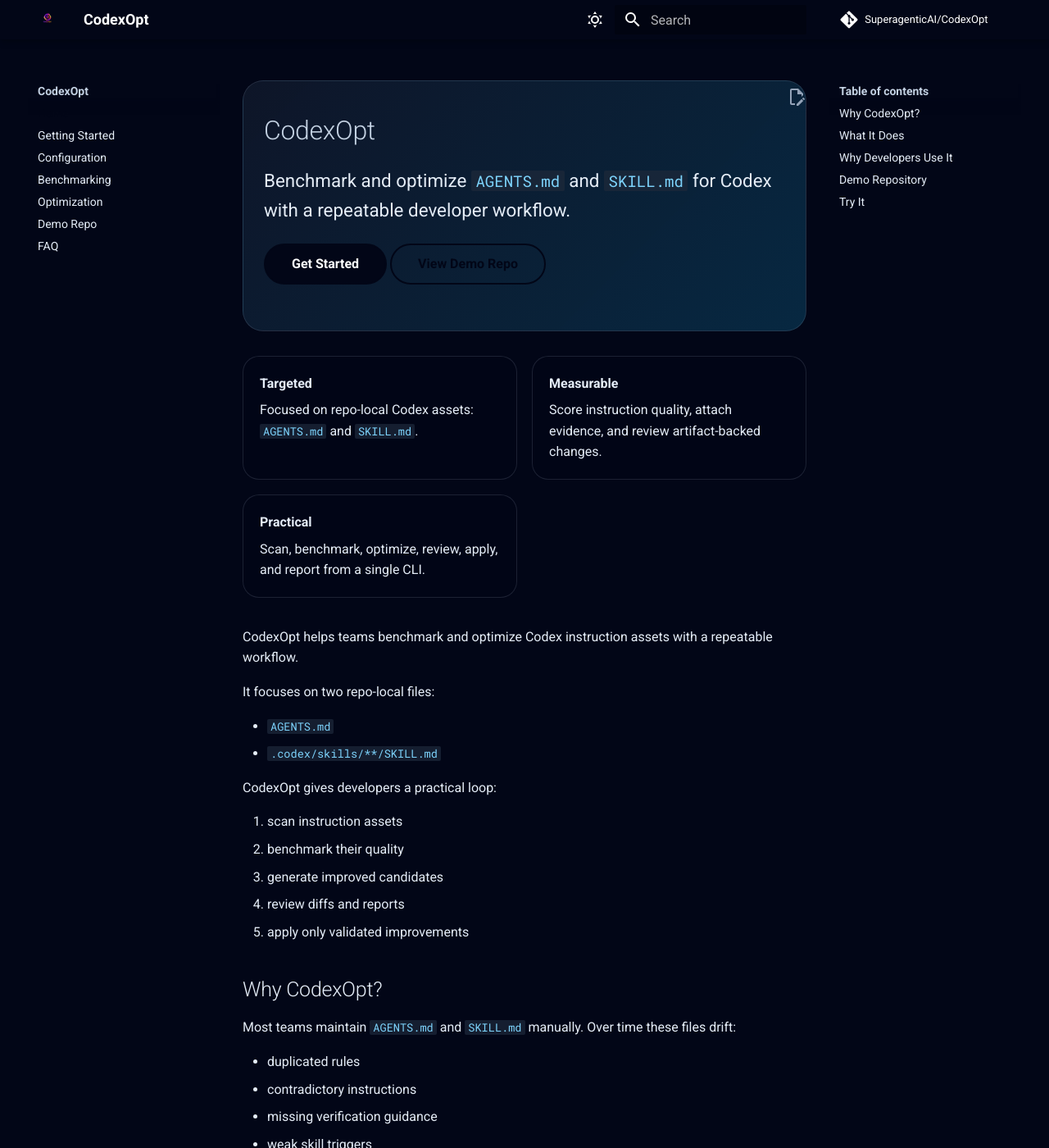
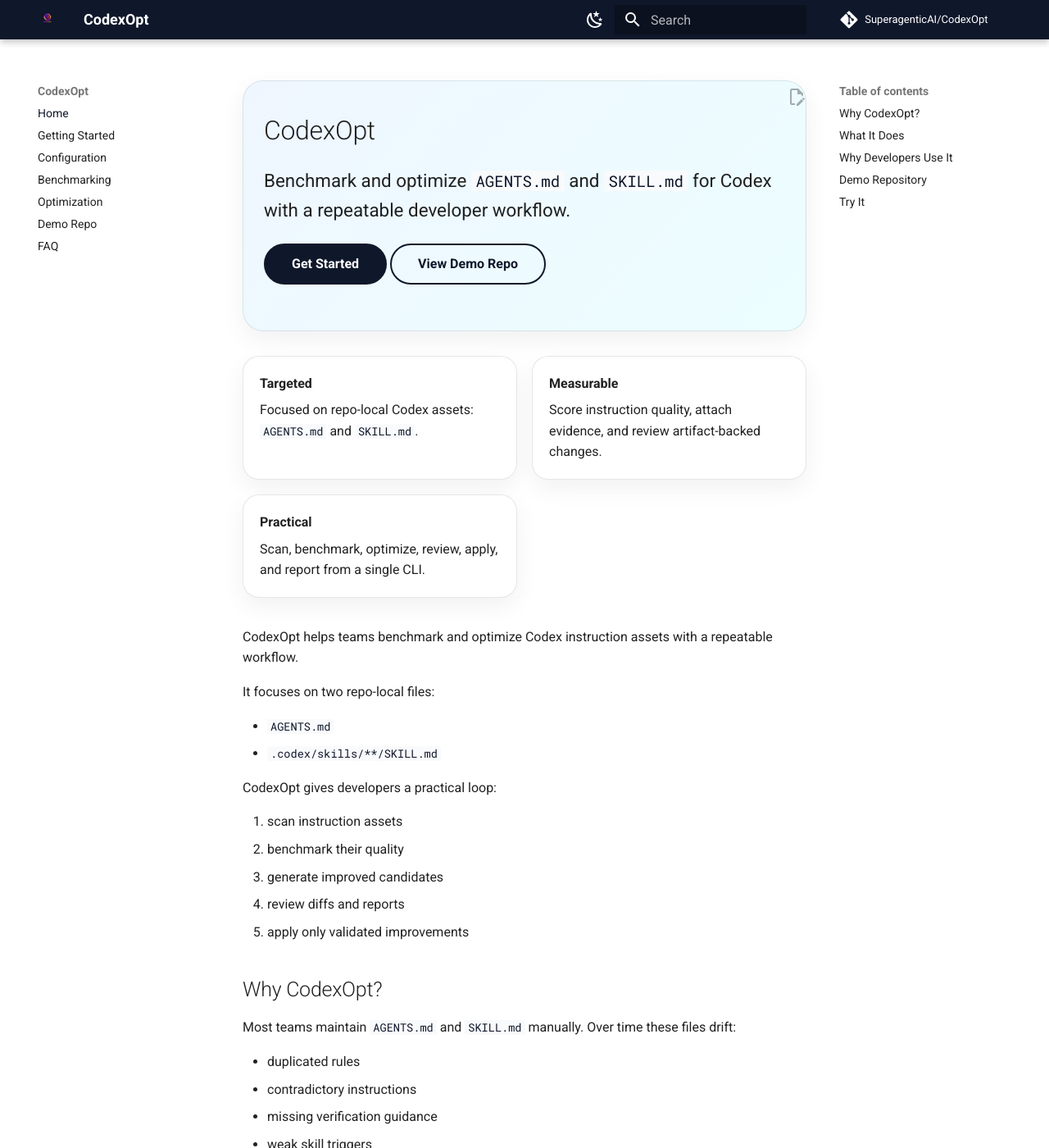
Before and after one commit to SuperagenticAI/CodexOpt, an MkDocs documentation site: the page built from docs/index.md, in a window 1280 px wide and 1400 px high. Shown: the whole window at 82% size. Built offline with MkDocs 1.6.1 and Material for MkDocs 9.7.7, drawn with Linux system fonts in a browser that asks for light colours; comment, search, counter and statistics services are not loaded.

Commit message:
Improve docs theme contrast and code readability

```diff
--- a/docs/stylesheets/extra.css
+++ b/docs/stylesheets/extra.css
@@ -3,28 +3,46 @@
   --md-primary-fg-color--light: #1e293b;
   --md-primary-fg-color--dark: #020617;
   --md-accent-fg-color: #0f766e;
+  --md-default-bg-color: #ffffff;
+  --md-default-bg-color--light: #f8fafc;
+  --md-default-bg-color--lighter: #eef2f7;
+  --md-default-fg-color: #0f172a;
+  --md-default-fg-color--light: #334155;
+  --md-default-fg-color--lighter: #64748b;
   --codexopt-hero-start: #eff6ff;
   --codexopt-hero-end: #ecfeff;
-  --codexopt-card-border: rgba(15, 23, 42, 0.08);
+  --codexopt-card-border: rgba(15, 23, 42, 0.1);
+  --codexopt-card-bg: #ffffff;
+  --codexopt-card-shadow: 0 10px 30px rgba(15, 23, 42, 0.06);
+  --codexopt-link: #0f766e;
+  --codexopt-code-bg: #f8fafc;
+  --codexopt-code-fg: #0f172a;
+  --codexopt-pre-bg: #0f172a;
+  --codexopt-pre-fg: #e2e8f0;
 }
 
 [data-md-color-scheme="slate"] {
   --md-default-bg-color: #020617;
-  --md-default-bg-color--light: #0b1120;
-  --md-default-bg-color--lighter: #111827;
-  --md-default-bg-color--lightest: #172033;
-  --md-default-fg-color: #e5edf7;
-  --md-default-fg-color--light: #c4d2e3;
+  --md-default-bg-color--light: #081120;
+  --md-default-bg-color--lighter: #111b2d;
+  --md-default-bg-color--lightest: #172238;
+  --md-default-fg-color: #f1f5f9;
+  --md-default-fg-color--light: #d6e0ec;
   --md-default-fg-color--lighter: #94a3b8;
   --md-primary-fg-color: #020617;
   --md-primary-fg-color--light: #0f172a;
   --md-primary-fg-color--dark: #000000;
-  --md-accent-fg-color: #5eead4;
-  --codexopt-hero-start: rgba(15, 23, 42, 0.92);
-  --codexopt-hero-end: rgba(8, 47, 73, 0.85);
-  --codexopt-card-border: rgba(148, 163, 184, 0.18);
-  --md-code-bg-color: #0f172a;
-  --md-code-fg-color: #f8fafc;
+  --md-accent-fg-color: #2dd4bf;
+  --codexopt-hero-start: #0b1220;
+  --codexopt-hero-end: #0f2b3c;
+  --codexopt-card-border: rgba(148, 163, 184, 0.16);
+  --codexopt-card-bg: #0b1526;
+  --codexopt-card-shadow: 0 12px 36px rgba(0, 0, 0, 0.28);
+  --codexopt-link: #5eead4;
+  --codexopt-code-bg: rgba(30, 41, 59, 0.88);
+  --codexopt-code-fg: #93c5fd;
+  --codexopt-pre-bg: #050b16;
+  --codexopt-pre-fg: #e2e8f0;
 }
 
 .codexopt-hero {
@@ -33,11 +51,19 @@
   border: 1px solid var(--codexopt-card-border);
   border-radius: 1.25rem;
   background: linear-gradient(135deg, var(--codexopt-hero-start), var(--codexopt-hero-end));
+  box-shadow: var(--codexopt-card-shadow);
 }
 
 .codexopt-hero h1 {
   margin-top: 0;
   margin-bottom: 0.5rem;
+}
+
+.codexopt-hero,
+.codexopt-hero h1,
+.codexopt-hero p,
+.codexopt-hero code {
+  color: var(--md-default-fg-color);
 }
 
 .codexopt-lead {
@@ -56,7 +82,8 @@
   padding: 1rem;
   border: 1px solid var(--codexopt-card-border);
   border-radius: 1rem;
-  background: color-mix(in srgb, var(--md-default-bg-color) 92%, transparent);
+  background: var(--codexopt-card-bg);
+  box-shadow: var(--codexopt-card-shadow);
 }
 
 .codexopt-card strong {
@@ -68,19 +95,52 @@
   border-radius: 999px;
 }
 
-[data-md-color-scheme="slate"] .md-typeset code {
-  color: #7dd3fc;
-  background: rgba(30, 41, 59, 0.72);
+.md-typeset a {
+  color: var(--codexopt-link);
 }
 
-[data-md-color-scheme="slate"] .md-typeset pre > code {
-  color: #e5edf7;
+.md-typeset code {
+  color: var(--codexopt-code-fg);
+  background: var(--codexopt-code-bg);
 }
 
-[data-md-color-scheme="slate"] .highlight pre {
-  background: #0b1120;
-  border: 1px solid rgba(148, 163, 184, 0.14);
-  box-shadow: inset 0 1px 0 rgba(255, 255, 255, 0.02);
+.md-typeset pre > code {
+  color: var(--codexopt-pre-fg);
+}
+
+.highlight pre {
+  background: var(--codexopt-pre-bg);
+  border: 1px solid var(--codexopt-card-border);
+  box-shadow: inset 0 1px 0 rgba(255, 255, 255, 0.03);
+}
+
+[data-md-color-scheme="default"] .highlight .k,
+[data-md-color-scheme="default"] .highlight .kd,
+[data-md-color-scheme="default"] .highlight .kn {
+  color: #7c3aed;
+}
+
+[data-md-color-scheme="default"] .highlight .s,
+[data-md-color-scheme="default"] .highlight .sa,
+[data-md-color-scheme="default"] .highlight .sb,
+[data-md-color-scheme="default"] .highlight .s1,
+[data-md-color-scheme="default"] .highlight .s2 {
+  color: #15803d;
+}
+
+[data-md-color-scheme="default"] .highlight .nf,
+[data-md-color-scheme="default"] .highlight .nb {
+  color: #1d4ed8;
+}
+
+[data-md-color-scheme="default"] .highlight .c,
+[data-md-color-scheme="default"] .highlight .c1 {
+  color: #64748b;
+}
+
+[data-md-color-scheme="default"] .highlight .m,
+[data-md-color-scheme="default"] .highlight .mi {
+  color: #b45309;
 }
 
 [data-md-color-scheme="slate"] .highlight .k,
--- a/mkdocs.yml
+++ b/mkdocs.yml
@@ -19,18 +19,18 @@
     - search.suggest
     - search.highlight
   palette:
+    - scheme: default
+      primary: custom
+      accent: custom
+      toggle:
+        icon: material/weather-night
+        name: Switch to dark mode
     - scheme: slate
       primary: custom
       accent: custom
       toggle:
         icon: material/weather-sunny
         name: Switch to light mode
-    - scheme: default
-      primary: custom
-      accent: custom
-      toggle:
-        icon: material/weather-night
-        name: Switch to dark mode
 
 extra:
   social:
```
